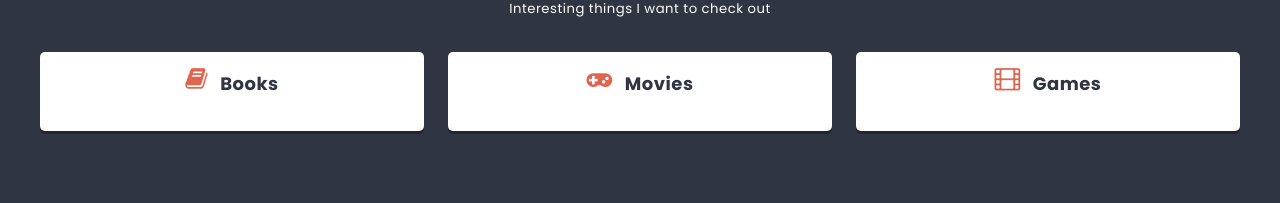
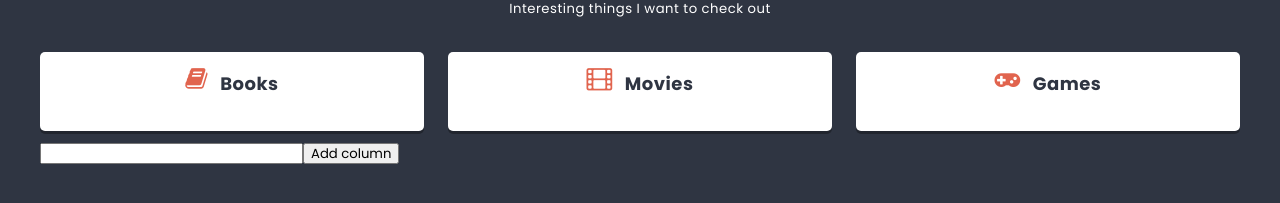
Before and after one commit to scoverstudio/react-app1, a React (Create React App) app: page / in a window 1280 px wide. Shown: the part 489-692 px from the top of the page. Built offline with nearby package versions, Linux system fonts and the light colour scheme.

Commit message:
clean code

```diff
--- a/package.json
+++ b/package.json
@@ -10,6 +10,7 @@
     "react": "^17.0.2",
     "react-dom": "^17.0.2",
     "react-scripts": "4.0.3",
+    "shortid": "^2.2.16",
     "web-vitals": "^1.1.2"
   },
   "scripts": {
--- a/src/components/List/List.js
+++ b/src/components/List/List.js
@@ -1,7 +1,25 @@
 import styles from './List.module.scss';
 import Column from '../Column/Column.js';
+import { useState } from 'react';
+import { useEffect } from 'react';
+import shortid from 'shortid';
+
 
 const List = () => {
+    const [columns, setColumns] = useState([
+        { id: 1, title: 'Books', icon: 'book' },
+        { id: 2, title: 'Movies', icon: 'film' },
+        { id: 3, title: 'Games', icon: 'gamepad' }
+    ]);
+    const [value, setValue] = useState('');
+
+
+    const handleSubmit = e => {
+        e.preventDefault();
+        setColumns([...columns, { id: shortid(), title: value }]);
+        setValue('');
+    };
+
     return (
         <div className={styles.list}>
             <header className={styles.header}>
@@ -9,12 +27,15 @@
             </header>
             <p className={styles.description}>Interesting things I want to check out</p>
             <section className={styles.columns}>
-                <Column title="Books" icon="book" />
-                <Column title="Movies" icon="gamepad" />
-                <Column title="Games" icon="film" />
+                {columns.map(column => <Column key={column.id} title={column.title} icon={column.icon} />)}
             </section>
+            <form onSubmit={handleSubmit}>
+                <input type="text" value={value} onChange={e => setValue(e.target.value)} />
+                <button>Add column</button>
+            </form>
         </div>
     );
+
 }
 
 export default List;
--- a/src/components/SearchForm/SearchForm.js
+++ b/src/components/SearchForm/SearchForm.js
@@ -6,7 +6,8 @@
     return (
         <form className={styles.searchForm}>
             <TextInput placeholder="Search..." />
-            <Button><span className="fa fa-search" />
+            <Button>
+                <span className="fa fa-search" />
             </Button>
         </form>
     );
--- a/src/index.js
+++ b/src/index.js
@@ -4,7 +4,8 @@
 import '../src/styles/global.scss';
 import 'font-awesome/css/font-awesome.min.css'
 
-ReactDOM.render(<
-  App />,
+ReactDOM.render(
+  <App />,
+
   document.querySelector('#root')
 );
```
Also changed, not shown: 1 other file (tests, documents, lock files or other folders).
